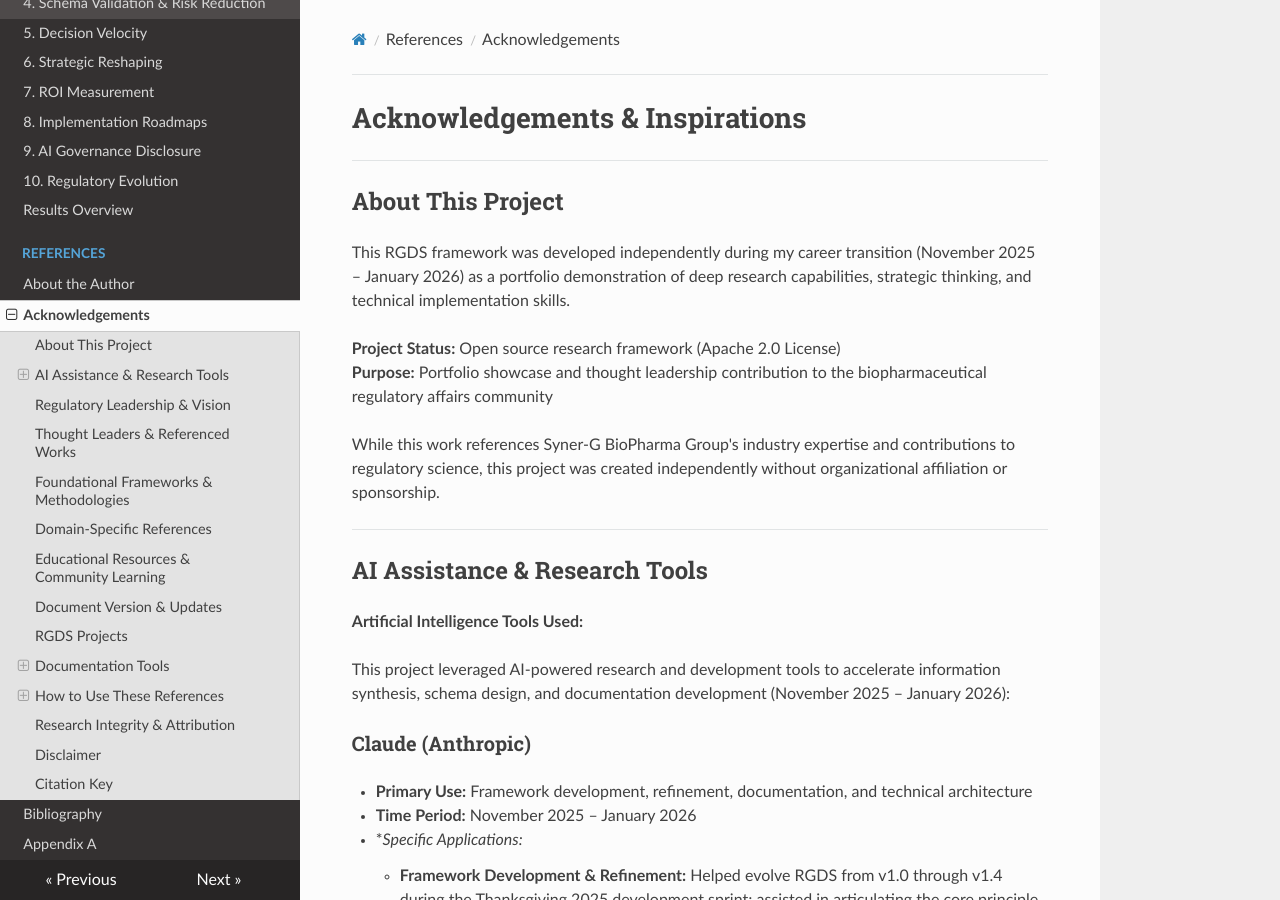
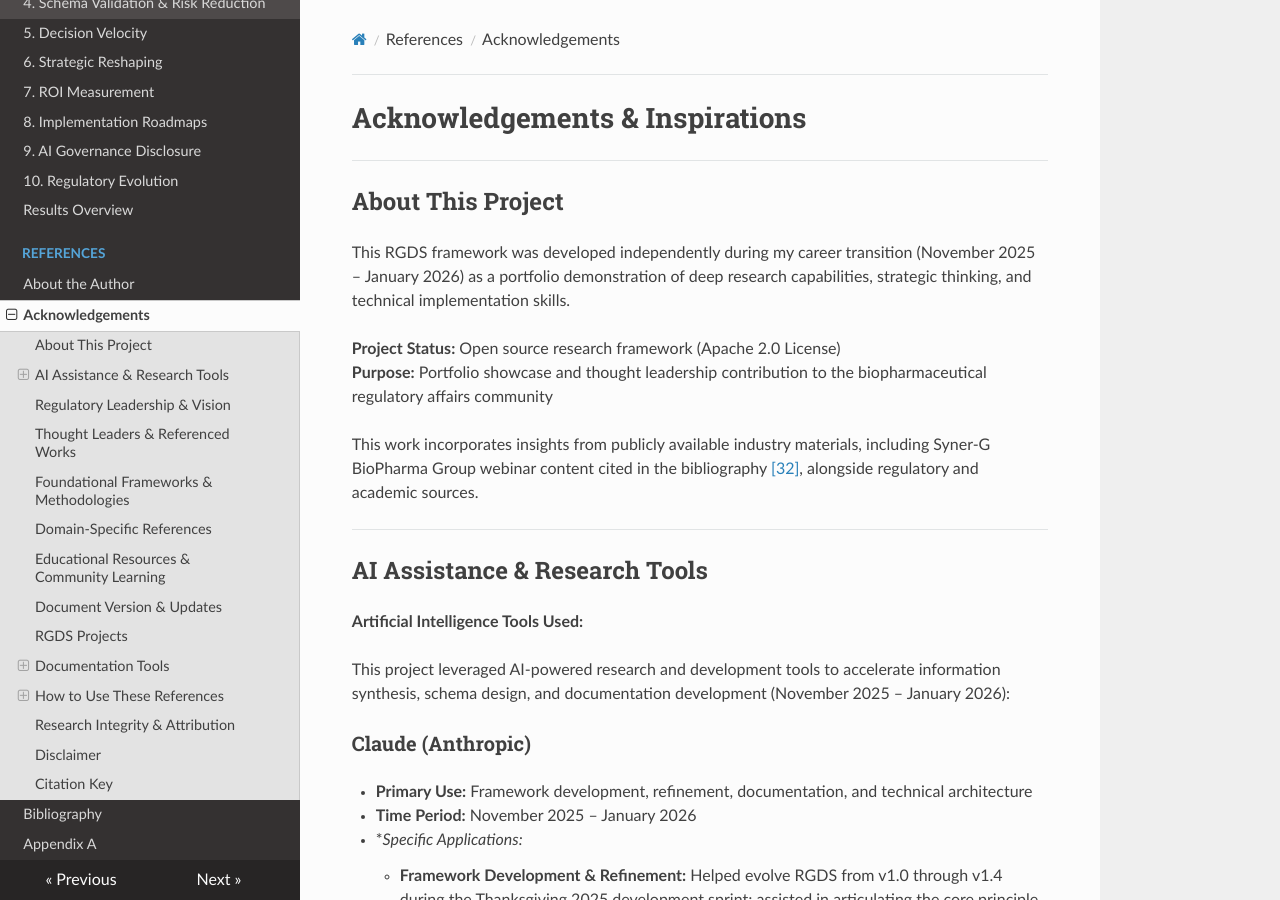
Before and after one commit to mj3b/rgds-independent-study, an MkDocs documentation site: the page built from docs/references/acknowledgements.md, in a window 1280 px wide and 900 px high. Built offline with MkDocs 1.6.1, drawn with Linux system fonts in a browser that asks for light colours; nearby versions of some CDN libraries.

Commit message:
Revise acknowledgements for clarity on sources used
Updated acknowledgements to clarify the incorporation of insights from publicly available industry materials.

```diff
--- a/docs/references/acknowledgements.md
+++ b/docs/references/acknowledgements.md
@@ -9,7 +9,7 @@ This RGDS framework was developed independently during my career transition (Nov
 **Project Status:** Open source research framework (Apache 2.0 License)
 **Purpose:** Portfolio showcase and thought leadership contribution to the biopharmaceutical regulatory affairs community
 
-While this work references Syner-G BioPharma Group's industry expertise and contributions to regulatory science, this project was created independently without organizational affiliation or sponsorship.
+This work incorporates insights from publicly available industry materials, including Syner-G BioPharma Group webinar content cited in the bibliography [\[32\]](/references/bibliography/#cite32), alongside regulatory and academic sources.
 
 ---
 
```
